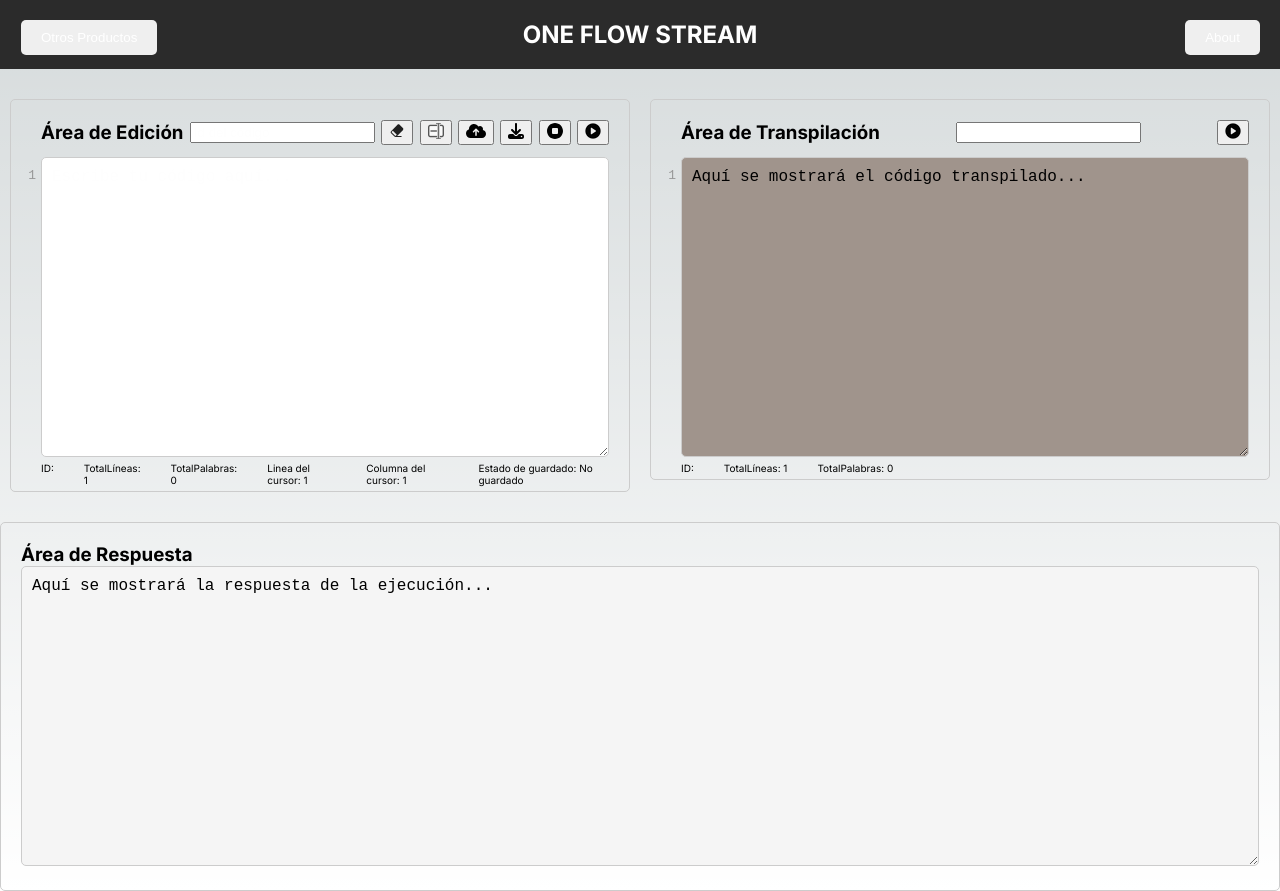
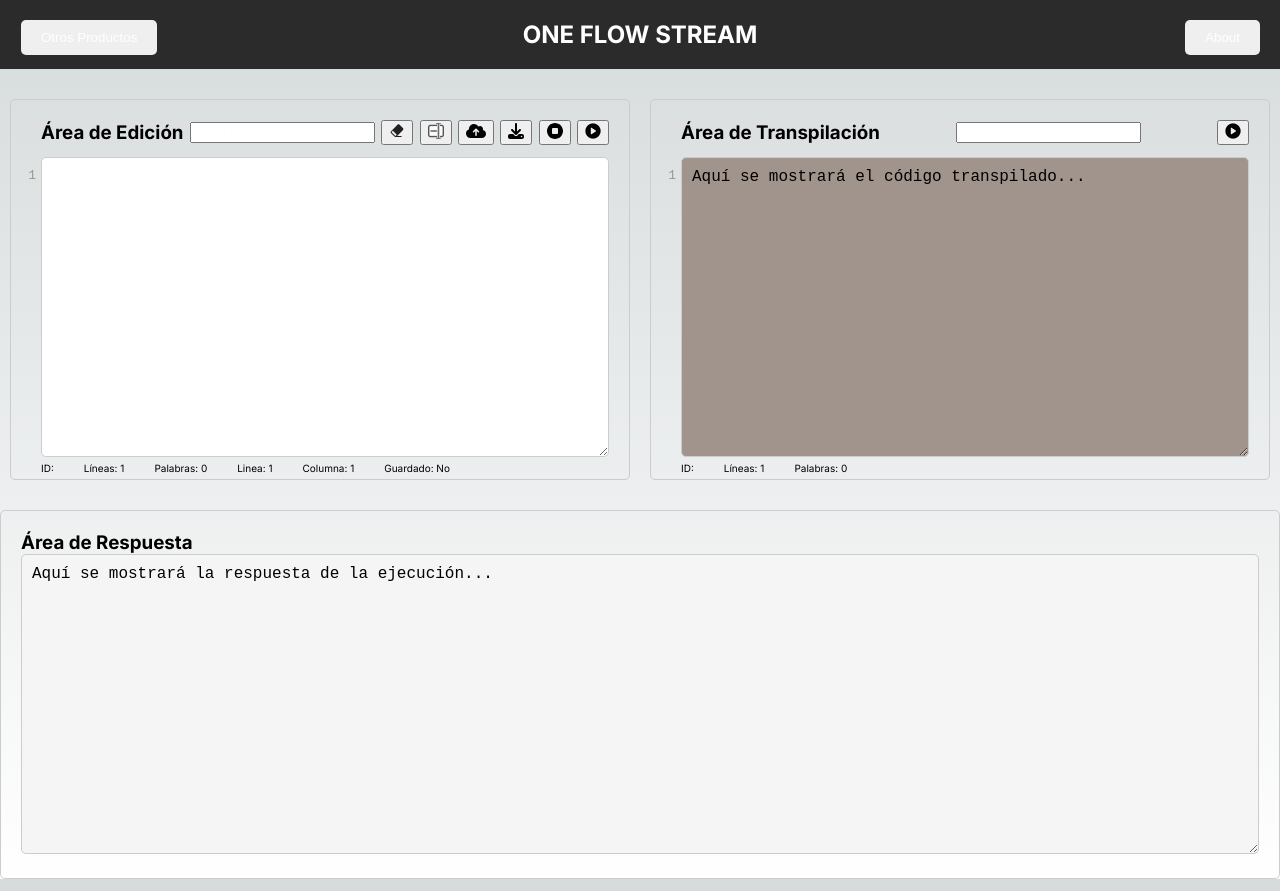
Before and after one commit to davmohi/OFS, a Next.js app: page / in a window 1280 px wide. Built offline with nearby package versions, Linux system fonts and the light colour scheme.

Commit message:
ajustes de diseño a EditorInfo

```diff
--- /dev/null
+++ b/codigosjs/dfg.js
@@ -0,0 +1 @@
+av c
--- a/components/EditorInfo.tsx
+++ b/components/EditorInfo.tsx
@@ -23,13 +23,13 @@ const EditorInfo: React.FC<EditorInfoProps> = ({ showCursorAndSaveInfo = true })
   return editorInfo ? (
     <div className="editor-info" style={{ display: 'flex' }}>
       <p className='editor-info-p'>ID: {editorInfo.id}</p>
-      <p className='editor-info-p'>TotalLíneas: {editorInfo.totalLines}</p>
-      <p className='editor-info-p'>TotalPalabras: {editorInfo.totalWords}</p>
+      <p className='editor-info-p'>Líneas: {editorInfo.totalLines}</p>
+      <p className='editor-info-p'>Palabras: {editorInfo.totalWords}</p>
       {showCursorAndSaveInfo && (
         <>
-          <p className='editor-info-p'>Linea del cursor: {editorInfo.cursorLine}</p>
-          <p className='editor-info-p'>Columna del cursor: {editorInfo.cursorColumn}</p>
-          <p className='editor-info-p'>Estado de guardado: {editorInfo.isSaved ? 'Guardado' : 'No guardado'}</p>
+          <p className='editor-info-p'>Linea: {editorInfo.cursorLine}</p>
+          <p className='editor-info-p'>Columna: {editorInfo.cursorColumn}</p>
+          <p className='editor-info-p'>Guardado: {editorInfo.isSaved ? 'Si' : 'No'}</p>
         </>
       )}
     </div>
```
Also changed, not shown: 2 other files (tests, documents, lock files or other folders).
